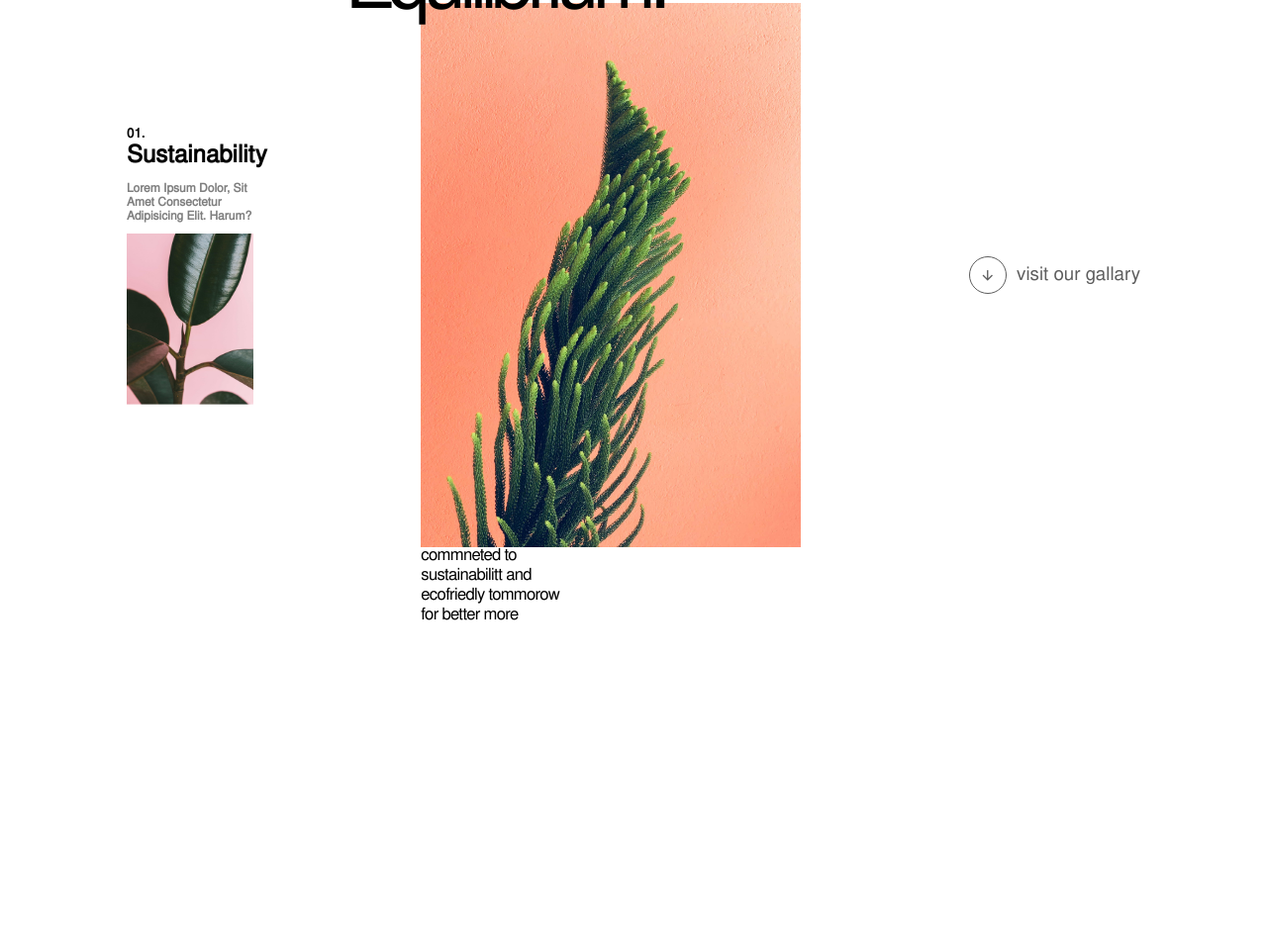
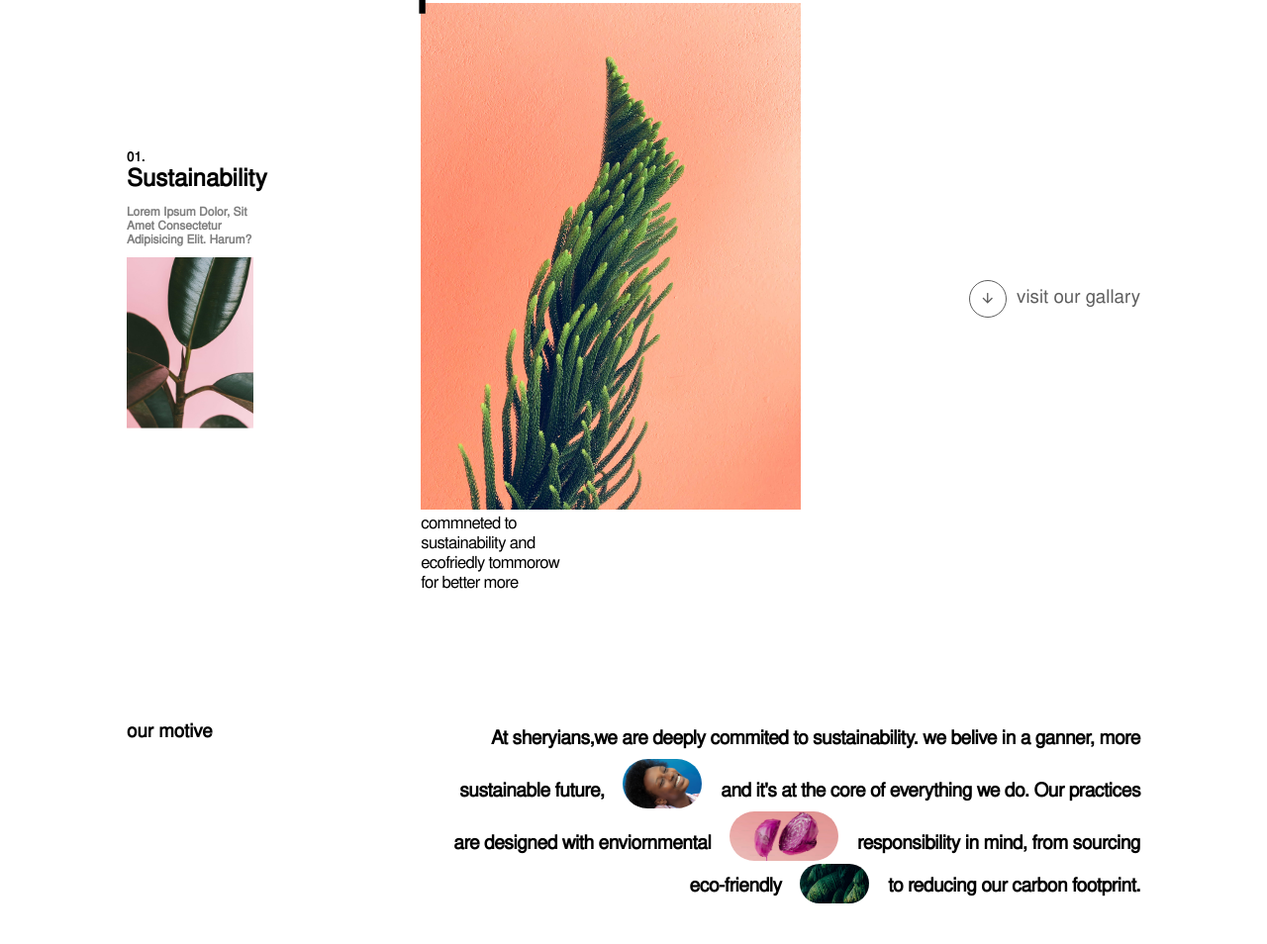
Before and after one commit to Bhavesh-Zalke-1628/Shery-2, a plain HTML site: page index.html in a window 1280 px wide. Shown: the part 208-1162 px from the top of the page at 99% size. Before the commit the page ends 841 px from the top, so only its background shows below. Drawn offline with nearby package versions, Linux system fonts and the light colour scheme.

Commit message:
Paragraph Completed

```diff
--- a/index.html
+++ b/index.html
@@ -39,14 +39,22 @@
                         <h1>Ephemeral</h1>
                         <h1>Equilibrium.</h1>
                     </div>
-                    <img src="./Assest/pinkplant.jpg" alt="">
-                    <p>commneted to sustainabilitt and ecofriedly tommorow for better more</p>
+                    <div id="imgnText">
+                        <img src="./Assest/pinkplant.jpg" alt="">
+                        <p>commneted to sustainability and ecofriedly tommorow for better more</p>
+                    </div>
                 </div>
                 <div id="visit">
                     <div id="circlev"><i class="ri-arrow-down-line"></i></div>
                     <h3>visit our gallary</h3>
                 </div>
             </div>
+            <div id="motive">
+                <h3>our motive</h3>
+                <p>At sheryians,we are deeply commited to sustainability. we belive in a ganner, more sustainable
+                    future, <span id="one"></span> and it's at the core of everything we do. Our practices are designed with enviornmental <span id="two"></span>
+                    responsibility in mind, from sourcing eco-friendly <span id="three"></span> to reducing our carbon footprint. </p>
+            </div>
         </div>
     </div>
 </body>
--- a/style.css
+++ b/style.css
@@ -92,8 +92,7 @@ body {
 
 #ephmeral {
     width: 30vw;
-    height: 43vw;
-    background-color: rgb(188, 161, 161);
+    /* background-color: rgb(188, 161, 161); */
     position: relative;
 }
 
@@ -103,11 +102,12 @@ body {
     left: -20%;
 }
 
-#ephmeral img{
+#ephmeral img {
     height: 100%;
     width: 100%;
     object-fit: cover;
 }
+
 #ephmeral h1 {
     font-size: 6vw;
     line-height: 1;
@@ -115,13 +115,12 @@ body {
     letter-spacing: -.5vw;
 }
 
-#ephmeral p{
-    position: absolute;
+#ephmeral p {
     font-size: 1.3vw;
     letter-spacing: -.7px;
     width: 40%;
-    top: 100%;
 }
+
 #visit {
     display: flex;
     align-items: center;
@@ -146,3 +145,52 @@ body {
     color: #5e5e5e;
     font-weight: 400;
 }
+
+#motive {
+    display: flex;
+    justify-content: space-between;
+    padding: 3vw 10vw;
+    margin-top: 7vw;
+}
+
+#motive p {
+    width: 70%;
+    text-align: right;
+    font-size: 1.5vw;
+    position: relative;
+    right: 0;
+    letter-spacing: -.5px;
+    font-weight: 800;
+    line-height: 2;
+}
+
+#motive span {
+    display: inline-block;
+    margin: 0 10px;
+    border-radius: 100px;
+    background-color: red;
+    margin: 0 14px;
+    margin-bottom: -12.5px;
+}
+
+#one {
+    width: 80px;
+    height: 50px;
+    background-image: url('./Assest/bluegirl.jpg');
+    background-size: cover;
+    background-position: 0% 60%;
+}
+#two {
+    width: 110px;
+    height: 50px;
+    background-image: url('./Assest/shaljam.jpg');
+    background-size: cover;
+    background-position: 0% 50%;
+}
+#three {
+    width: 70px;
+    height: 40px;
+    background-image: url('./Assest/grass.jpg');
+    background-size: cover;
+    background-position: 0% 60%;
+}
```
